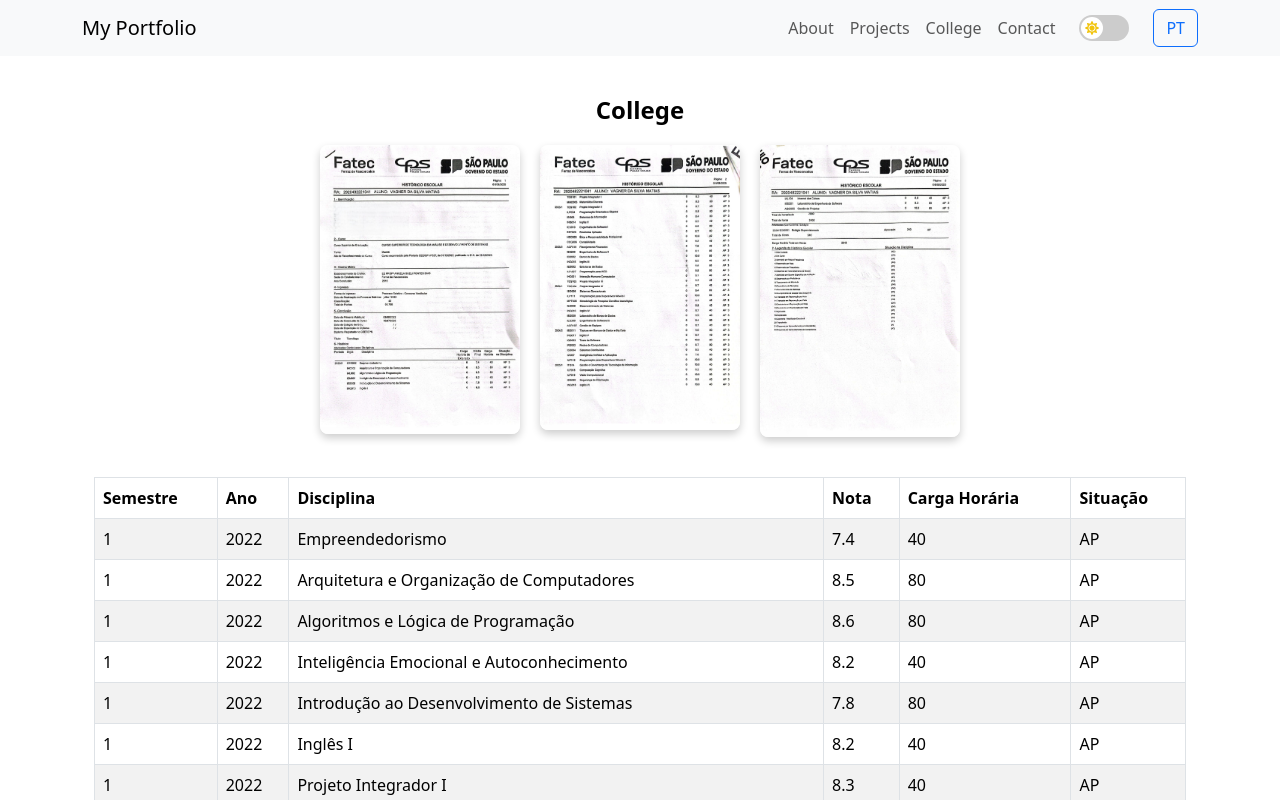
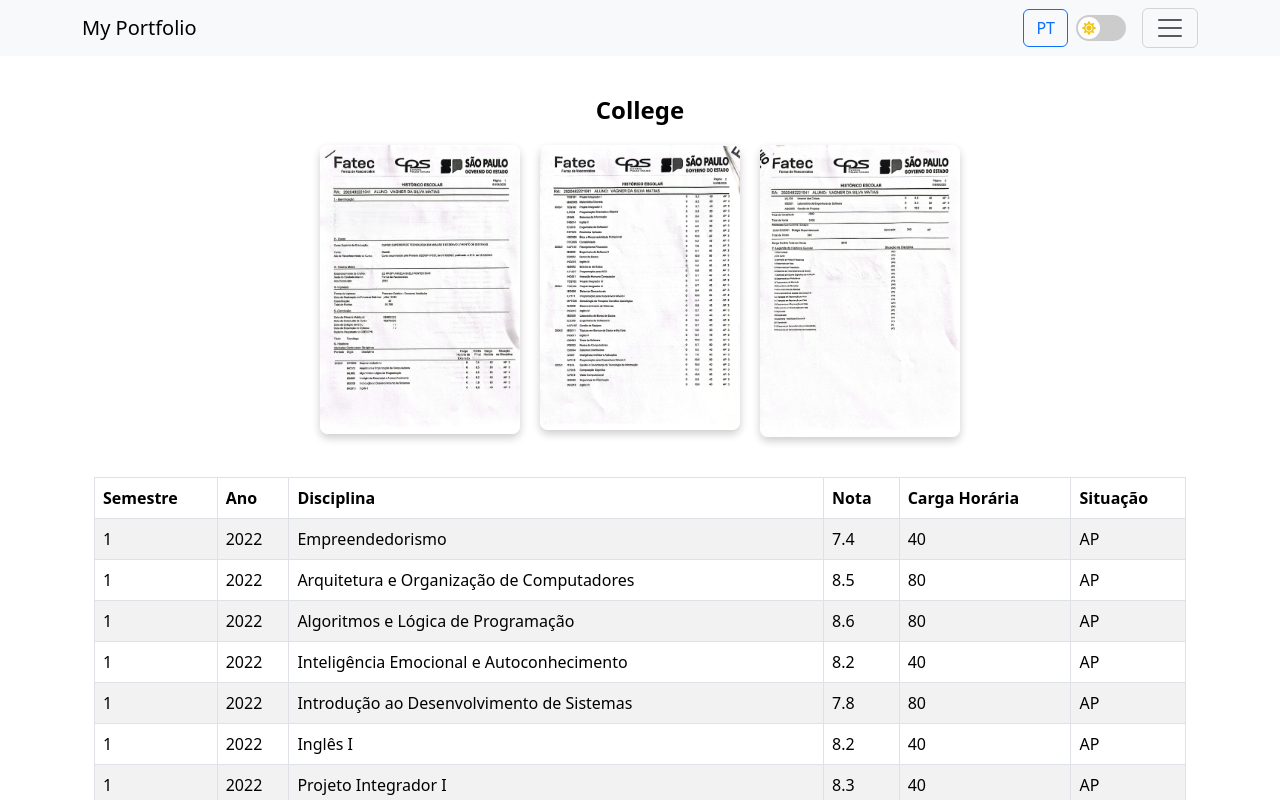
Before and after one commit to vagnero/my-portfolio, a React (Vite) app: page /#/college in a window 1280 px wide. Shown: the top 800 px of the page. Built offline with nearby package versions, Linux system fonts and the light colour scheme.

Commit message:
Alteracao na traducao e Design do Header

```diff
--- a/src/App.tsx
+++ b/src/App.tsx
@@ -37,11 +37,11 @@ function App() {
   <main>
     <PageWrapper language={language}>
       <Routes>
-        <Route path="/" element={<Home pageName={t("home")} />} />
-        <Route path="/about" element={<About pageName={t("about")} />} />
-        <Route path="/projects" element={<Projects pageName={t("projects")} />} />
-        <Route path="/contact" element={<Contact pageName={t("contact")} />} />
-        <Route path="/college" element={<College pageName={t("college")} darkMode={darkMode} />} />
+        <Route path="/" element={<Home pageName={t("header.home")} />} />
+        <Route path="/about" element={<About pageName={t("header.about")} />} />
+        <Route path="/projects" element={<Projects pageName={t("header.projects")} />} />
+        <Route path="/contact" element={<Contact pageName={t("header.contact")} />} />
+        <Route path="/college" element={<College pageName={t("header.college")} darkMode={darkMode} />} />
       </Routes>
     </PageWrapper>
   </main>
--- a/src/components/Footer.tsx
+++ b/src/components/Footer.tsx
@@ -15,7 +15,7 @@ export default function Footer({ darkMode, t, i18n }: FooterProps) {
     >
       <PageWrapper language={i18n.language}>
         <Container>
-          <p>© {new Date().getFullYear()} - {t("footerText")}</p>
+          <p>© {new Date().getFullYear()} - {t("footer.footerText")}</p>
         </Container>
       </PageWrapper>
     </footer>
--- a/src/components/Header.tsx
+++ b/src/components/Header.tsx
@@ -1,9 +1,20 @@
 import { useState } from "react";
 import { Link } from "react-router-dom";
-import { Container, Navbar, NavbarBrand, Nav, NavItem, NavbarToggler, Collapse } from "reactstrap";
+import {
+  Container,
+  Navbar,
+  NavbarBrand,
+  NavbarToggler,
+  Offcanvas,
+  OffcanvasHeader,
+  OffcanvasBody,
+  Nav,
+  NavItem,
+} from "reactstrap";
 import { FaSun, FaMoon } from "react-icons/fa";
 import type { i18n, TFunction } from "i18next";
 import { PageWrapper } from "./PageWrapper";
+
 interface HeaderProps {
   toggleTheme: () => void;
   darkMode: boolean;
@@ -15,30 +26,24 @@ interface HeaderProps {
 const Header = ({ toggleTheme, darkMode, t, i18n, toggleLanguage }: HeaderProps) => {
   const [isOpen, setIsOpen] = useState(false);
 
-  const toggleNavbar = () => setIsOpen(!isOpen);
+  const toggleOffcanvas = () => setIsOpen(!isOpen);
 
   return (
+    <Navbar color={darkMode ? "dark" : "light"} dark={darkMode}>
+      <PageWrapper language={i18n.language}>
+        <Container className="d-flex justify-content-between align-items-center">
+          <NavbarBrand tag={Link} to="/">
+            {t("header.brand")}
+          </NavbarBrand>
 
-    <Navbar color={darkMode ? "dark" : "light"} dark={darkMode} expand="md">
-                  <PageWrapper language={i18n.language}>
+          <div className="d-flex align-items-center">
+            {/* Botão de idioma */}
+            <button className="btn btn-outline-primary me-2" onClick={toggleLanguage}>
+              {i18n.language === "en" ? "PT" : "EN"}
+            </button>
 
-      <Container className="d-flex justify-content-between align-items-center">
-          <NavbarBrand tag={Link} to="/">{t("brand")}</NavbarBrand>
-
-        {/* Botão hamburger */}
-        <NavbarToggler onClick={toggleNavbar} />
-
-        {/* Menu colapsável */}
-        <Collapse navbar isOpen={isOpen}>
-          <Nav navbar className="ms-auto d-flex align-items-center">
-            <NavItem><Link className="nav-link" to="/about">{t("about")}</Link></NavItem>
-            <NavItem><Link className="nav-link" to="/projects">{t("projects")}</Link></NavItem>
-            <NavItem><Link className="nav-link" to="/college">{t("college")}</Link></NavItem>
-            <NavItem><Link className="nav-link" to="/contact">{t("contact")}</Link></NavItem>
-
-            {/* Switch de tema + botão de linguagem */}
-            <NavItem className="d-flex align-items-center ms-3">
-              <label className="dark-mode-switch mb-0 me-2">
+            {/* Switch de tema */}
+            <label className="dark-mode-switch mb-0 me-3">
               <input type="checkbox" checked={darkMode} onChange={toggleTheme} />
               <span className="dark-mode-slider">
                 <div className="icon-wrapper">
@@ -47,18 +52,41 @@ const Header = ({ toggleTheme, darkMode, t, i18n, toggleLanguage }: HeaderProps)
               </span>
             </label>
 
-              {/* Botão de idioma animado */}
-          <button className="btn btn-outline-primary ms-3" onClick={toggleLanguage}>
-          {i18n.language === "en" ? "PT" : "EN"}
-        </button>
-            </NavItem>
-          </Nav>
-        </Collapse>
+            {/* Botão hamburguer para abrir o menu lateral */}
+            <NavbarToggler onClick={toggleOffcanvas} />
+          </div>
         </Container>
       </PageWrapper>
 
+      {/* Menu lateral */}
+      <Offcanvas isOpen={isOpen} toggle={toggleOffcanvas} direction="end" className={darkMode ? "bg-dark text-light" : ""}>
+        <OffcanvasHeader toggle={toggleOffcanvas}>{t("header.brand")}</OffcanvasHeader>
+        <OffcanvasBody>
+          <Nav navbar className="flex-column">
+            <NavItem>
+              <Link className="nav-link" to="/about" onClick={toggleOffcanvas}>
+                {t("header.about")}
+              </Link>
+            </NavItem>
+            <NavItem>
+              <Link className="nav-link" to="/projects" onClick={toggleOffcanvas}>
+                {t("header.projects")}
+              </Link>
+            </NavItem>
+            <NavItem>
+              <Link className="nav-link" to="/college" onClick={toggleOffcanvas}>
+                {t("header.college")}
+              </Link>
+            </NavItem>
+            <NavItem>
+              <Link className="nav-link" to="/contact" onClick={toggleOffcanvas}>
+                {t("header.contact")}
+              </Link>
+            </NavItem>
+          </Nav>
+        </OffcanvasBody>
+      </Offcanvas>
     </Navbar>
-
   );
 };
 
--- a/src/locales/en/translation.json
+++ b/src/locales/en/translation.json
@@ -1,9 +1,17 @@
 {
+  "header": {
     "home": "Home",
     "brand": "My Portfolio",
     "about": "About",
     "projects": "Projects",
     "college": "College",
-  "contact": "Contact",
+    "contact": "Contact"
+  },
+  "footer": {
     "footerText": "My Portfolio | Built with React"
+  },
+  "body": {
+    "welcome": "Welcome to my portfolio!",
+    "description": "Here you can see my projects and skills."
   }
+}
--- a/src/locales/pt/translation.json
+++ b/src/locales/pt/translation.json
@@ -1,9 +1,17 @@
 {
+  "header": {
     "home": "Início",
     "brand": "Meu Portfólio",
     "about": "Sobre",
     "projects": "Projetos",
     "college": "Faculdade",
-  "contact": "Contato",
+    "contact": "Contato"
+  },
+  "footer": {
     "footerText": "Meu Portfólio | Desenvolvido em React"
+  },
+  "body": {
+    "welcome": "Bem-vindo ao meu portfólio!",
+    "description": "Aqui você pode ver meus projetos e habilidades."
   }
+}
```
Lines whose indentation alone changed are shown as unchanged.
